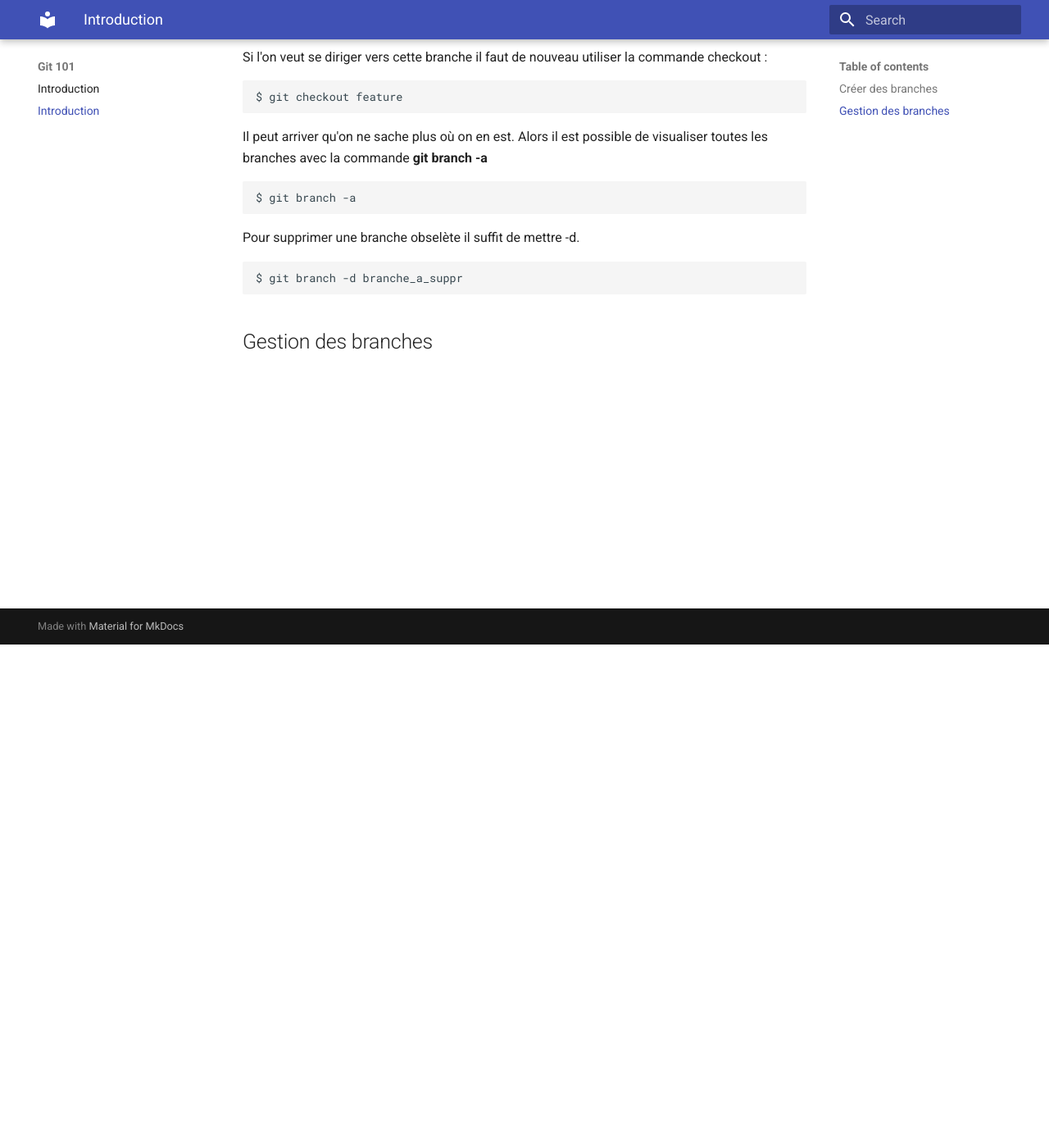
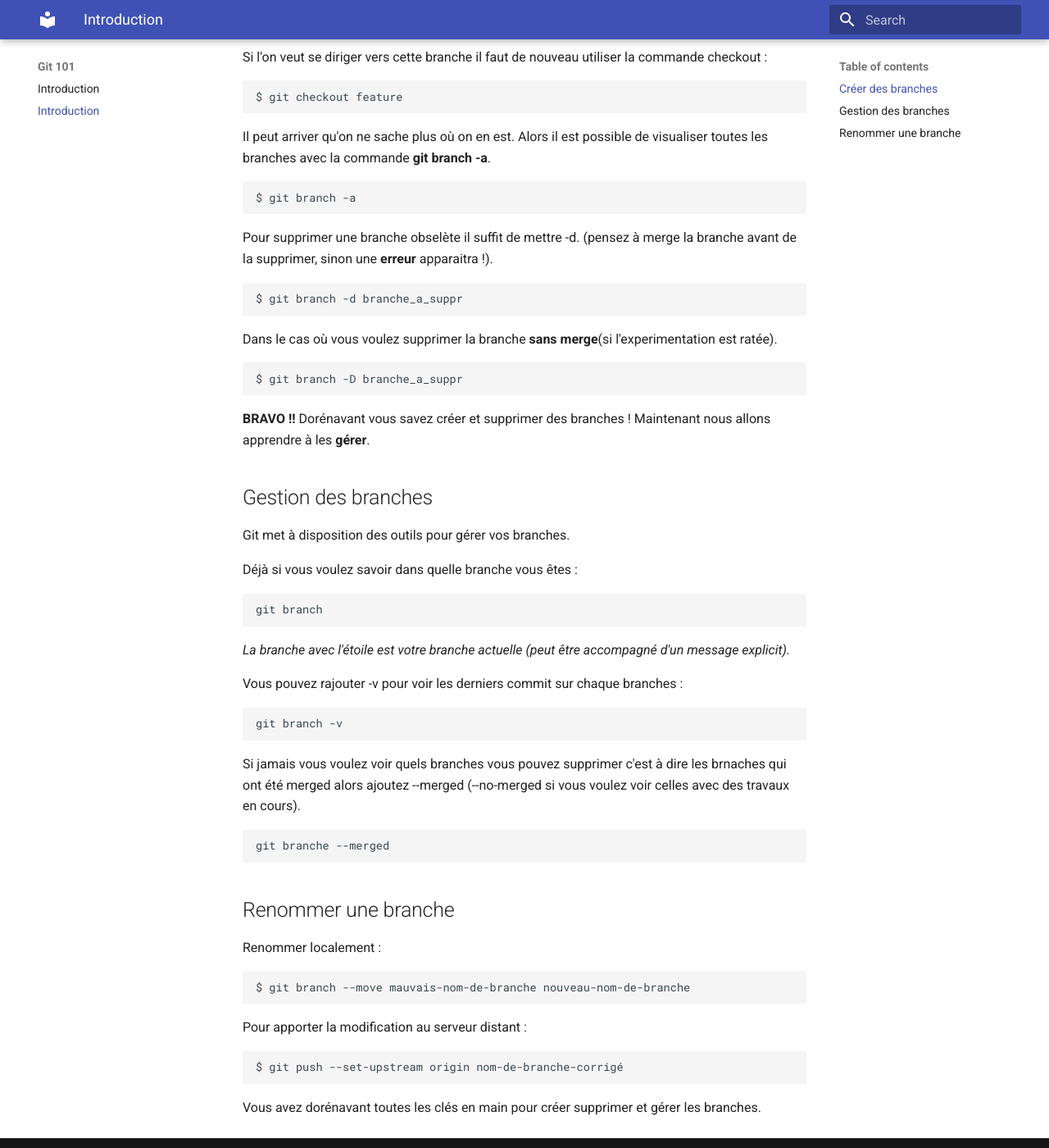
Before and after one commit to ub-mmi-but/git-101, an MkDocs documentation site: the page built from docs/Gestion_Creation_Branche.md, in a window 1280 px wide and 1400 px high, scrolled down 614 px. Shown: the whole window at 82% size. Built offline with MkDocs 1.6.1 and Material for MkDocs 9.7.7, drawn with Linux system fonts in a browser that asks for light colours.

Commit message:
Finalisation de la partie

`````diff
--- a/docs/Gestion_Creation_Branche.md
+++ b/docs/Gestion_Creation_Branche.md
@@ -1,4 +1,5 @@
 # Introduction
+
 Git permet la création de branche afin de mieux répartir le travail et éviter les erreurs sur la version de production
 ## Créer des branches
 Il existe plusieurs façons de créer une branche avec Git.
@@ -20,15 +21,57 @@ Si l'on veut se diriger vers cette branche il faut de nouveau utiliser la comman
 $ git checkout feature
 ````
 
-Il peut arriver qu'on ne sache plus où on en est. Alors il est possible de visualiser toutes les branches avec la commande **git branch -a**
+Il peut arriver qu'on ne sache plus où on en est. Alors il est possible de visualiser toutes les branches avec la commande **git branch -a**.
 
 ````
 $ git branch -a
 ````
 
-Pour supprimer une branche obselète il suffit de mettre -d.
+Pour supprimer une branche obselète il suffit de mettre -d. (pensez à merge la branche avant de la supprimer, sinon une **erreur** apparaitra !).
 
 ````
 $ git branch -d branche_a_suppr
 ````
+
+Dans le cas où vous voulez supprimer la branche **sans merge**(si l'experimentation est ratée).
+
+```
+$ git branch -D branche_a_suppr
+```
+
+**BRAVO !!** Dorénavant vous savez créer et supprimer des branches !
+Maintenant nous allons apprendre à les **gérer**.
+
 ## Gestion des branches
+
+Git met à disposition des outils pour gérer vos branches.
+
+Déjà si vous voulez savoir dans quelle branche vous êtes :
+```
+git branch
+```
+*La branche avec l'étoile est votre branche actuelle (peut être accompagné d'un message explicit).*
+
+Vous pouvez rajouter -v pour voir les derniers commit sur chaque branches :
+```
+git branch -v
+```
+
+Si jamais vous voulez voir quels branches vous pouvez supprimer c'est à dire les brnaches qui ont été merged alors ajoutez --merged (--no-merged si vous voulez voir celles avec des travaux en cours).
+
+```
+git branche --merged
+```
+
+## Renommer une branche
+
+Renommer localement :
+```
+$ git branch --move mauvais-nom-de-branche nouveau-nom-de-branche
+```
+
+Pour apporter la modification au serveur distant :
+```
+$ git push --set-upstream origin nom-de-branche-corrigé
+```
+Vous avez dorénavant toutes les clés en main pour créer supprimer et gérer les branches.
`````
